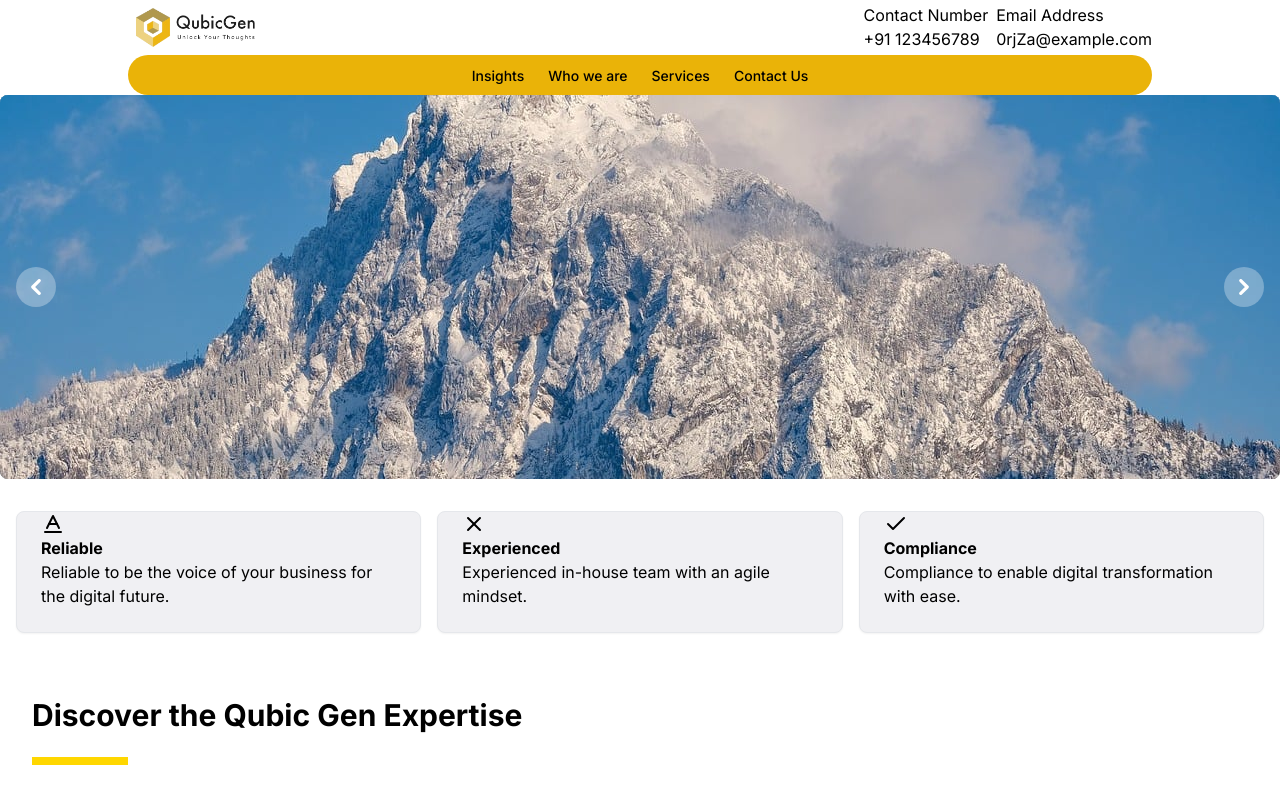
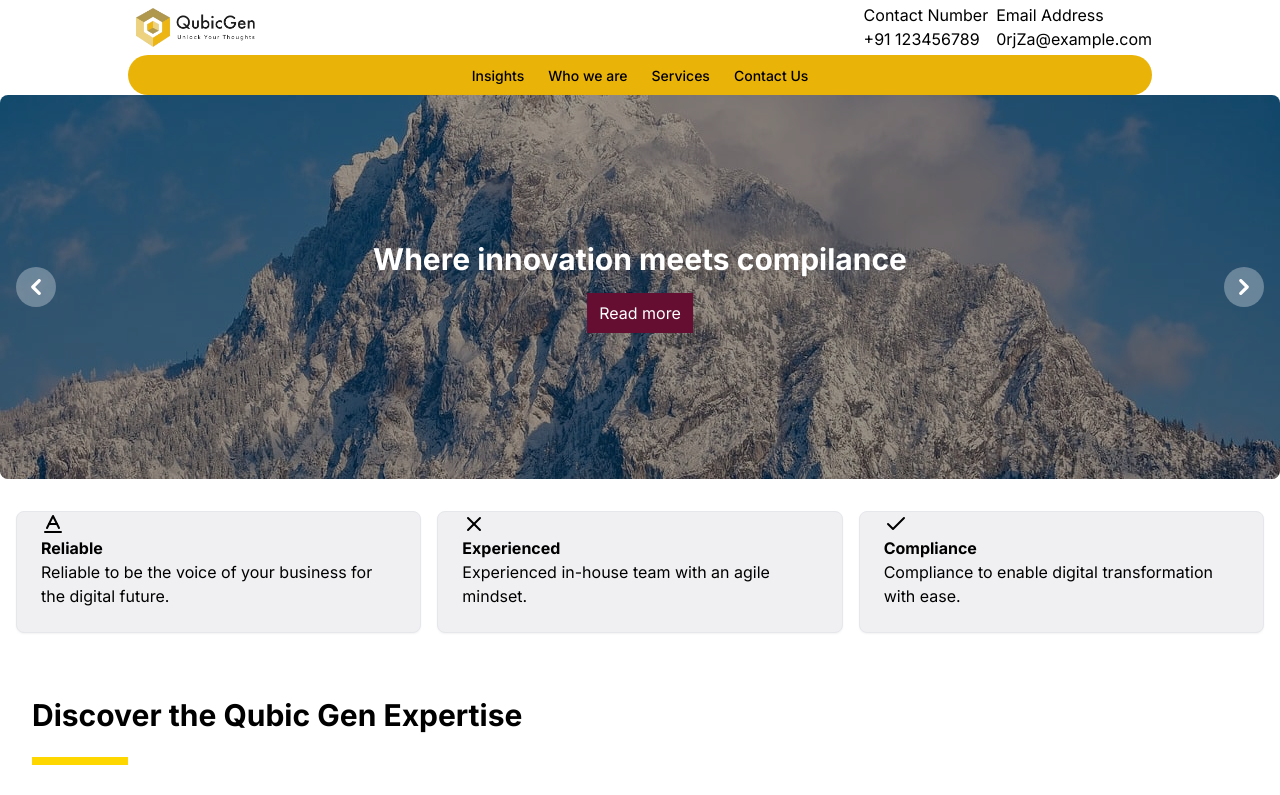
Before and after one commit to pmdnawaz1/qubic-gen, a Next.js app: page / in a window 1280 px wide. Shown: the top 795 px of the page. Built offline with nearby package versions, Linux system fonts and the light colour scheme; grey boxes are pictures that could not be loaded.

Commit message:
add courosel functionality

```diff
--- a/components/component/Banner.jsx
+++ b/components/component/Banner.jsx
@@ -1,74 +1,51 @@
+import { useState } from 'react';
 import Image from 'next/image';
 import mountain from '../../public/images/mountain.jpg';
 import sea from '../../public/images/sea.jpg';
 
+
 const Carousel = () => {
+  const [activeIndex, setActiveIndex] = useState(1);
+
+  const handlePrevClick = () => {
+    setActiveIndex((prevIndex) => Math.max(1, prevIndex - 1));
+  };
+
+  const handleNextClick = () => {
+    setActiveIndex((prevIndex) => Math.min(5, prevIndex + 1));
+  };
   return (
     <div id="controls-carousel" className="relative w-full" data-carousel="static">
-      {/* Carousel wrapper */}
-      <div className="relative h-56 overflow-hidden rounded-lg md:h-96">
-        {/* Item 1 */}
-        <div className="animate duration-700 ease-in-out" data-carousel-item>
+    {/* Carousel wrapper */}
+    <div className="relative h-56 overflow-hidden rounded-lg md:h-96">
+      {[1, 2, 3, 4, 5].map((index) => (
+        <div key={index} className={`animate duration-700 ease-in-out ${index === activeIndex ? '' : 'hidden'}`} data-carousel-item={index === activeIndex ? 'active' : ''}>
           <Image
-            src={mountain}
+            src={index % 2 === 0 ? sea : mountain}
             className="absolute block w-full -translate-x-1/2 -translate-y-1/2 top-1/2 left-1/2"
-            alt="..."
+            alt={`Carousel Item ${index}`}
             width={600}
             height={400}
+            style= {{filter: "brightness(0.6)"}}
           />
+          <div className="absolute top-1/2 left-1/2 transform -translate-x-1/2 -translate-y-1/2 text-center text-white">
+              <h4 className="text-3xl font-bold mb-4">Where innovation meets compilance</h4>
+              <button className="bg-[#650e32] text-white px-3 py-2 ">Read more</button>
+            </div>
         </div>
-        {/* Item 2 */}
-        <div className="animate duration-700 ease-in-out" data-carousel-item="active">
-          <Image
-           src={sea}
-            className="absolute block w-full -translate-x-1/2 -translate-y-1/2 top-1/2 left-1/2"
-            alt="..."
-            width={600}
-            height={400}
-          />
-        </div>
-        {/* Item 3 */}
-        <div className="animate duration-700 ease-in-out" data-carousel-item>
-          <Image
-          src={mountain}
-            className="absolute block w-full -translate-x-1/2 -translate-y-1/2 top-1/2 left-1/2"
-            alt="..."
-            width={600}
-            height={400}
-          />
-        </div>
-        {/* Item 4 */}
-        <div className="animate duration-700 ease-in-out" data-carousel-item>
-          <Image
-            src={sea}
-            className="absolute block w-full -translate-x-1/2 -translate-y-1/2 top-1/2 left-1/2"
-            alt="..."
-            width={600}
-            height={400}
-          />
-        </div>
-        {/* Item 5 */}
-        <div className="animate duration-700 ease-in-out" data-carousel-item>
-          <Image
-            src={mountain}
-            className="absolute block w-full -translate-x-1/2 -translate-y-1/2 top-1/2 left-1/2"
-            alt="..."
-            width={600}
-            height={400}
-          />
-        </div>
-      </div>
+      ))}
+    </div>
       {/* Slider controls */}
-      <button type="button" className="absolute top-0 start-0 z-30 flex items-center justify-center h-full px-4 cursor-pointer group focus:outline-none" data-carousel-prev>
-        <span className="inline-flex items-center justify-center w-10 h-10 rounded-full bg-white/30 dark:bg-gray-800/30 group-hover:bg-white/50 dark:group-hover:bg-gray-800/60 group-focus:ring-4 group-focus:ring-white dark:group-focus:ring-gray-800/70 group-focus:outline-none">
+      <button type="button" onClick={handlePrevClick} className="absolute top-0 start-0 z-30 flex items-center justify-center h-full px-4 cursor-pointer group focus:outline-none" data-carousel-prev>
+       <span className="inline-flex items-center justify-center w-10 h-10 rounded-full bg-white/30 dark:bg-gray-800/30 group-hover:bg-white/50 dark:group-hover:bg-gray-800/60 group-focus:ring-4 group-focus:ring-white dark:group-focus:ring-gray-800/70 group-focus:outline-none">
           <svg className="w-4 h-4 text-white dark:text-gray-800 rtl:rotate-180" aria-hidden="true" xmlns="http://www.w3.org/2000/svg" fill="none" viewBox="0 0 6 10">
             <path stroke="currentColor" strokeLinecap="round" strokeLinejoin="round" strokeWidth="2" d="M5 1 1 5l4 4"/>
           </svg>
           <span className="sr-only">Previous</span>
         </span>
       </button>
-      <button type="button" className="absolute top-0 end-0 z-30 flex items-center justify-center h-full px-4 cursor-pointer group focus:outline-none" data-carousel-next>
-        <span className="inline-flex items-center justify-center w-10 h-10 rounded-full bg-white/30 dark:bg-gray-800/30 group-hover:bg-white/50 dark:group-hover:bg-gray-800/60 group-focus:ring-4 group-focus:ring-white dark:group-focus:ring-gray-800/70 group-focus:outline-none">
+      <button type="button" onClick={handleNextClick} className="absolute top-0 end-0 z-30 flex items-center justify-center h-full px-4 cursor-pointer group focus:outline-none" data-carousel-next>
+       <span className="inline-flex items-center justify-center w-10 h-10 rounded-full bg-white/30 dark:bg-gray-800/30 group-hover:bg-white/50 dark:group-hover:bg-gray-800/60 group-focus:ring-4 group-focus:ring-white dark:group-focus:ring-gray-800/70 group-focus:outline-none">
           <svg className="w-4 h-4 text-white dark:text-gray-800 rtl:rotate-180" aria-hidden="true" xmlns="http://www.w3.org/2000/svg" fill="none" viewBox="0 0 6 10">
             <path stroke="currentColor" strokeLinecap="round" strokeLinejoin="round" strokeWidth="2" d="m1 9 4-4-4-4"/>
           </svg>
--- a/components/component/OurServices.jsx
+++ b/components/component/OurServices.jsx
@@ -1,5 +1,5 @@
 "use client"
-import { Button } from "@/components/ui/button"
+// import { button } from "@/components/ui/button"
 import { useState } from 'react';
 import Image from "next/image"
 import RPA from "../../public/images/RPA.jpg"
@@ -88,11 +88,11 @@ export default function Component() {
               />
               <div className="absolute bottom-0 left-0 right-0 bg-opacity-50 bg-transperent p-4">
                 <h3 className="text-xl font-semibold">{image.title}</h3>
-                <Button class="m-4 border-2 w-32 h-8 border-yellow-500 ">
+                <button class="m-4 border-2 w-32 h-8 border-yellow-500 ">
 
                 Know More
 
-                </Button>
+                </button>
               </div>
             </div>
           ))}
--- a/components/component/landing.jsx
+++ b/components/component/landing.jsx
@@ -1,7 +1,7 @@
 'use client'
 import Link from "next/link"
 import { CardTitle, CardHeader, CardContent, Card, CardFooter } from "@/components/ui/card"
-import { Button } from "@/components/ui/button"
+// import { Button } from "@/components/ui/button"
 import { Input } from "@/components/ui/input"
 import { useState } from 'react';
 import { Link as ScrollLink, animateScroll as scroll } from 'react-scroll';
@@ -74,7 +74,7 @@ export function Landing() {
             backgroundImage: "url('/placeholder.svg')",
           }}
         >
-
+         {/*  */}
         </section>
         <section className="container mx-auto px-4 py-8">
           <div className="grid grid-cols-3 gap-4">
@@ -106,9 +106,9 @@ export function Landing() {
   <div className="container mx-auto px-4 flex">
     <div className="w-full">
       <h2 className="text-2xl font-bold text-white">Why QubicGen</h2>
-      <Button className="text-white mt-4 bg-[#7b0032] hover:underline" variant="outline" href="#">
+      <button className="text-white mt-4 bg-[#7b0032] hover:underline" variant="outline" href="#">
         Get to know us more
-      </Button>
+      </button>
     </div>
     <p className="text-white ml-12">
       QubicGen, situated in the dynamic and thriving city of Anantapur, Andhra Pradesh, India, stands as a beacon of knowledge and a catalyst for success. Our mission is to bridge the gap between learning and achievement, fostering an environment where ideas flourish and ambitions are realized. With a focus on innovation and excellence, QubicGen empowers individuals to unlock their potential and contribute meaningfully to their communities. Here, tradition meets technology, creating a unique synergy that inspires....
```
